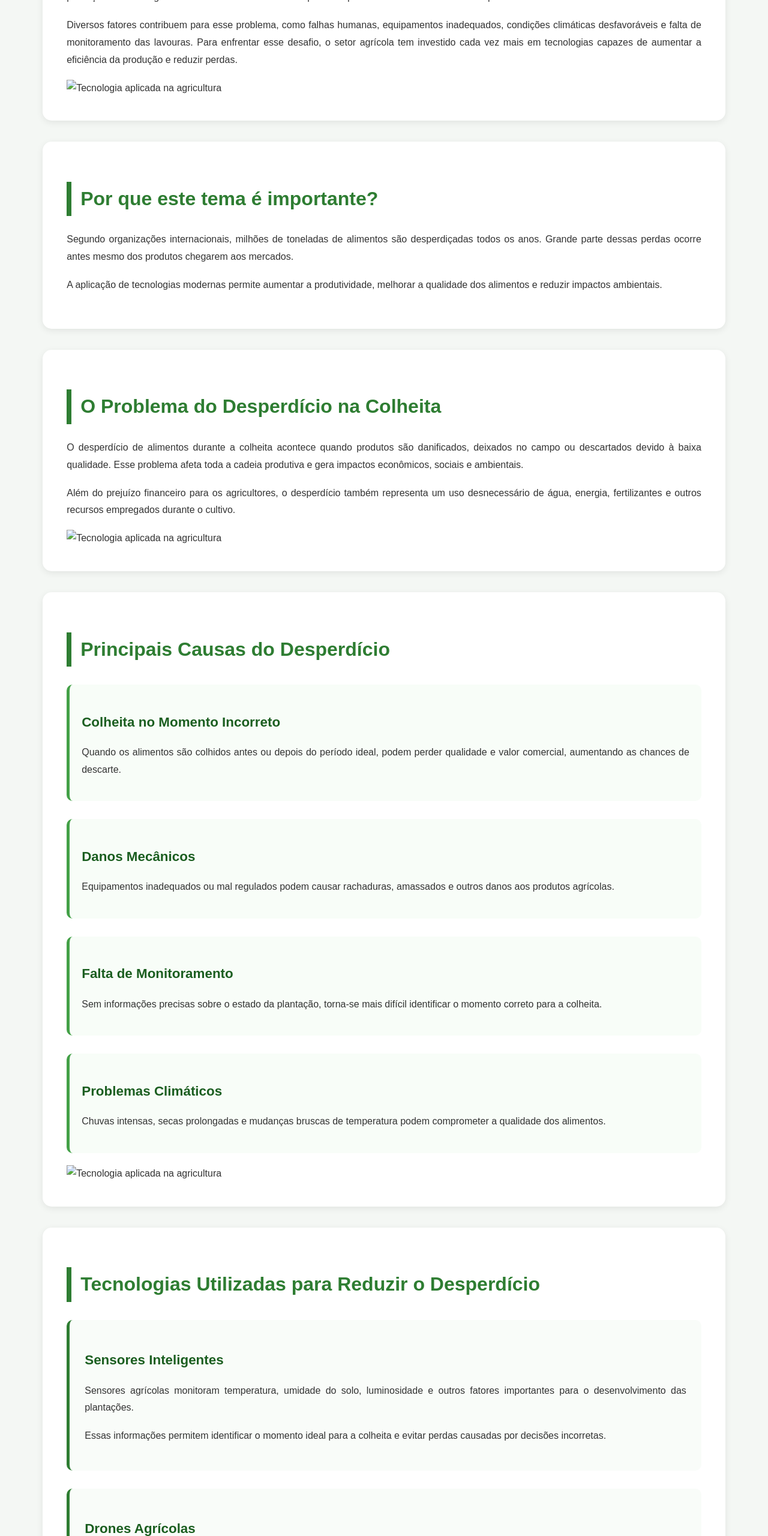
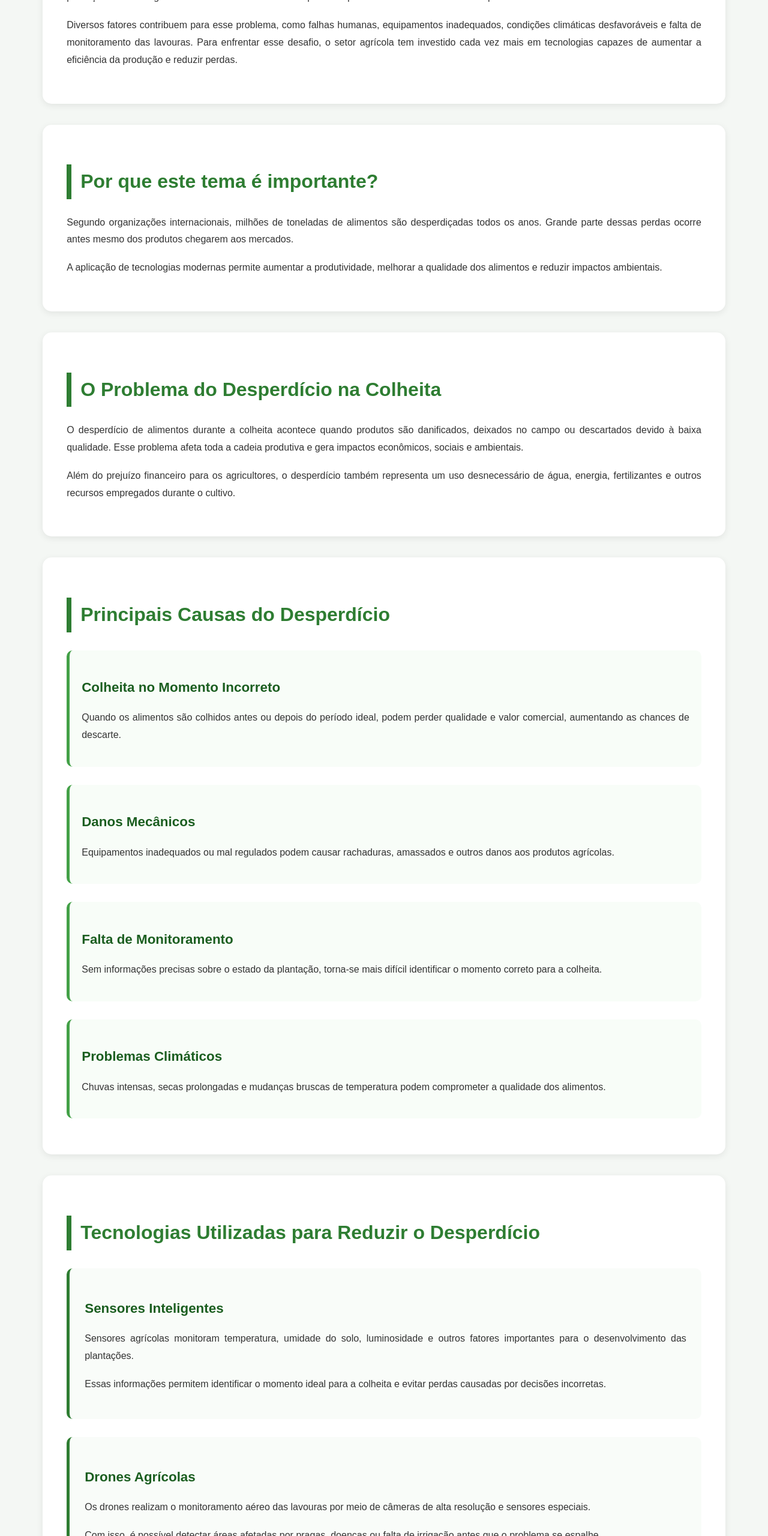
Before and after one commit to hauzen-foud/agrinho-segundo-trimestre, a plain HTML site: page index.html in a window 1280 px wide. Shown: the part 1060-3620 px from the top of the page at 60% size. Drawn offline with Linux system fonts and the light colour scheme.

Commit message:
Update index.html

```diff
--- a/index.html
+++ b/index.html
@@ -72,11 +72,8 @@
             da produção e reduzir perdas.
         </p>
 
-    <div class="imagem-secao">
-    <img src="imagens/introducao.jpg"
-         alt="Tecnologia aplicada na agricultura">
-</div>
-
+    <div>
+    </div>
     </section>
 
         <section class="destaque">
@@ -115,10 +112,7 @@
             recursos empregados durante o cultivo.
         </p>
 
-        <div class="imagem-secao">
-    <img src="imagens/introducao.jpg"
-         alt="Tecnologia aplicada na agricultura">
-</div>
+        <div></div>
 
     </section>
 
@@ -165,10 +159,7 @@
             </p>
         </article>
 
-        <div class="imagem-secao">
-    <img src="imagens/introducao.jpg"
-         alt="Tecnologia aplicada na agricultura">
-</div>
+       <div></div>
 
     </section>
 
@@ -250,11 +241,7 @@
 
         </article>
 
-        <div>
-           <div class="imagem-secao">
-    <img src="imagens/introducao.jpg"
-         alt="Tecnologia aplicada na agricultura">
-</div>
+        <div></div>
 
     </section>
 
@@ -282,10 +269,7 @@
 
         </ul>
 
-        <div class="imagem-secao">
-    <img src="imagens/introducao.jpg"
-         alt="Tecnologia aplicada na agricultura">
-</div>
+        <div></div>
 
     </section>
 
@@ -309,10 +293,7 @@
             alimentar mundial.
         </p>
 
-        <div class="imagem-secao">
-    <img src="imagens/introducao.jpg"
-         alt="Tecnologia aplicada na agricultura">
-</div>
+        <div></div>
 
     </section>
 
```
